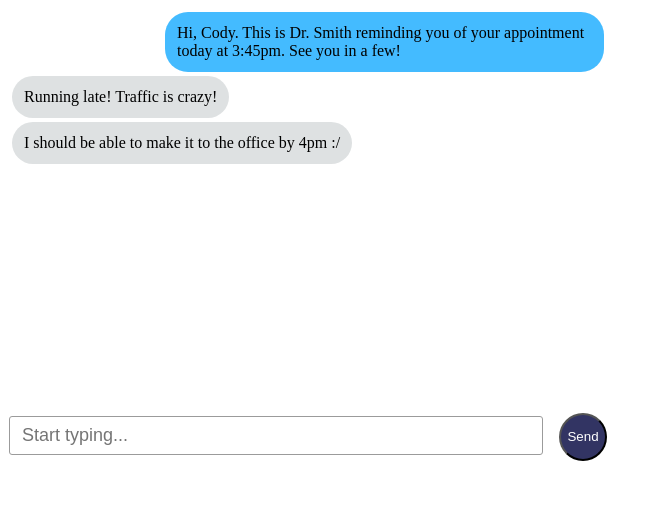
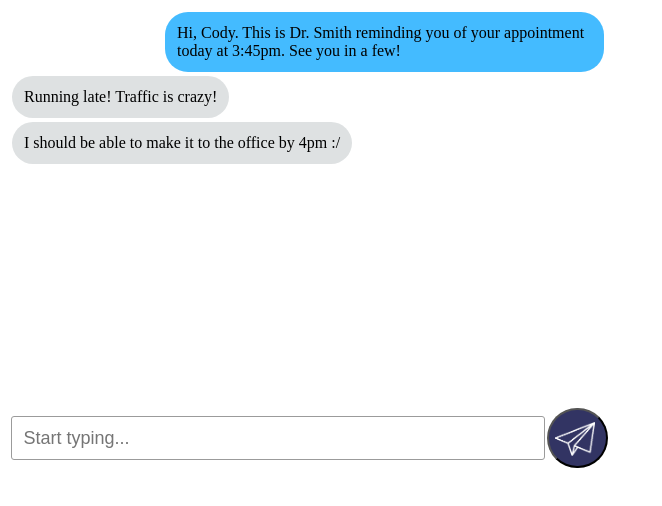
Before and after one commit to conmart/chat-demo, a React app: page / in a window 1280 px wide. Shown: the top 506 px of the page, without its empty margins (0-662 px from the left). Built offline with nearby package versions, Linux system fonts and the light colour scheme.

Commit message:
made submit an icon

```diff
--- a/package.json
+++ b/package.json
@@ -5,7 +5,8 @@
   "main": "webpack.config.js",
   "dependencies": {
     "react": "^16.5.2",
-    "react-dom": "^16.5.2"
+    "react-dom": "^16.5.2",
+    "react-transition-group": "^2.5.0"
   },
   "devDependencies": {
     "@babel/core": "^7.1.2",
--- a/src/components/inputBar/InputBar.css
+++ b/src/components/inputBar/InputBar.css
@@ -1,6 +1,10 @@
 .container {
   text-align: center;
   max-width: 600px;
+}
+
+.form {
+  display: flex
 }
 
 .input {
@@ -20,3 +24,13 @@
   background: #323463;
   color: white;
 }
+
+.submitBtn {
+  background: #323463;
+  border-radius: 45px;
+  height: 60px;
+}
+
+.sendIcon {
+  padding: 5px 5px 0 0;
+}
--- a/src/components/inputBar/InputBar.js
+++ b/src/components/inputBar/InputBar.js
@@ -4,9 +4,11 @@ import styles from './InputBar.css';
 const InputBar = ({newMessageSent, inputUpdated, value}) => {
   return (
     <div className={styles.container}>
-      <form onSubmit={newMessageSent}>
+      <form className={styles.form} onSubmit={newMessageSent}>
         <input className={styles.input} placeholder='Start typing...' name='check' onChange={inputUpdated} value={value}></input>
-        <input className={styles.submit} type='submit' value='Send' />
+        <button className={styles.submitBtn} type='submit'>
+          <img className={styles.sendIcon} src="../../../static/images/paper-plane-white.png" width="40" />
+        </button>
       </form>
     </div>
   )
```
Also changed, not shown: static/images/paper-plane-white.png (added), 1 other file (tests, documents, lock files or other folders).
